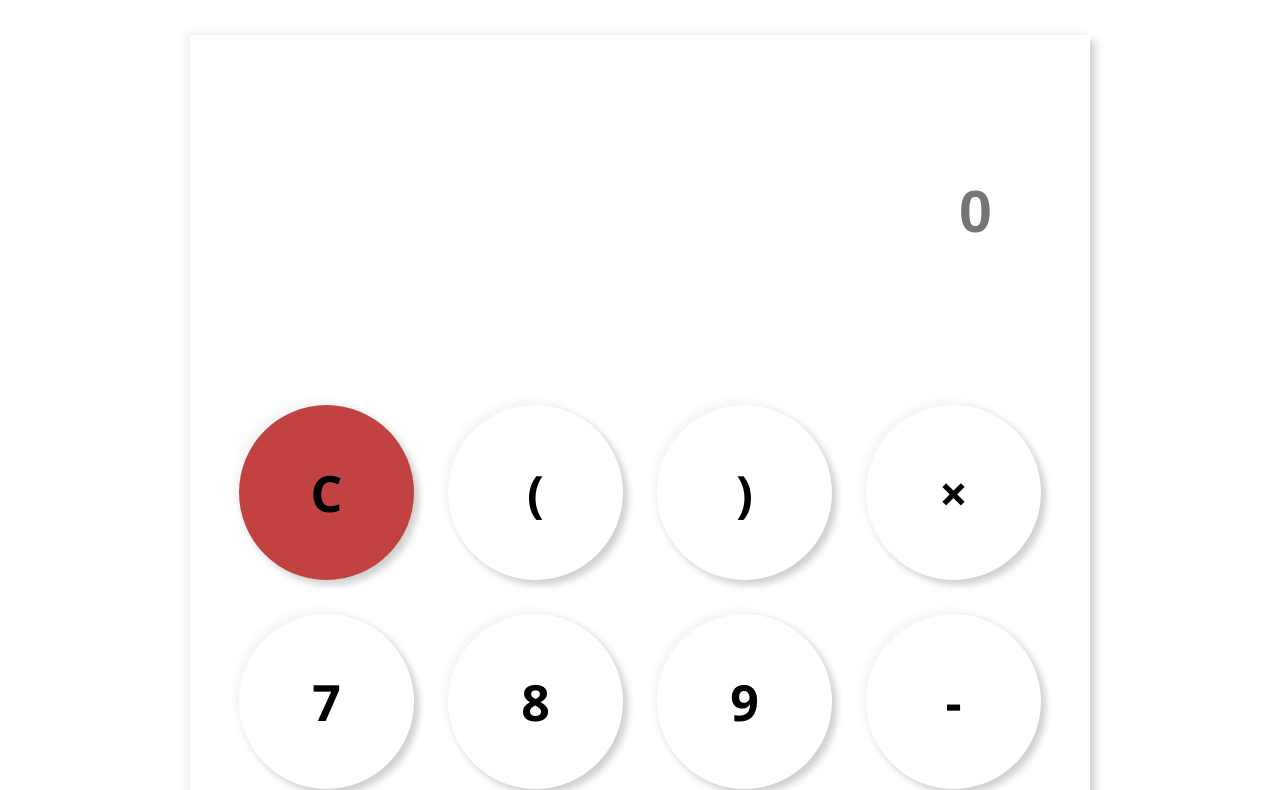
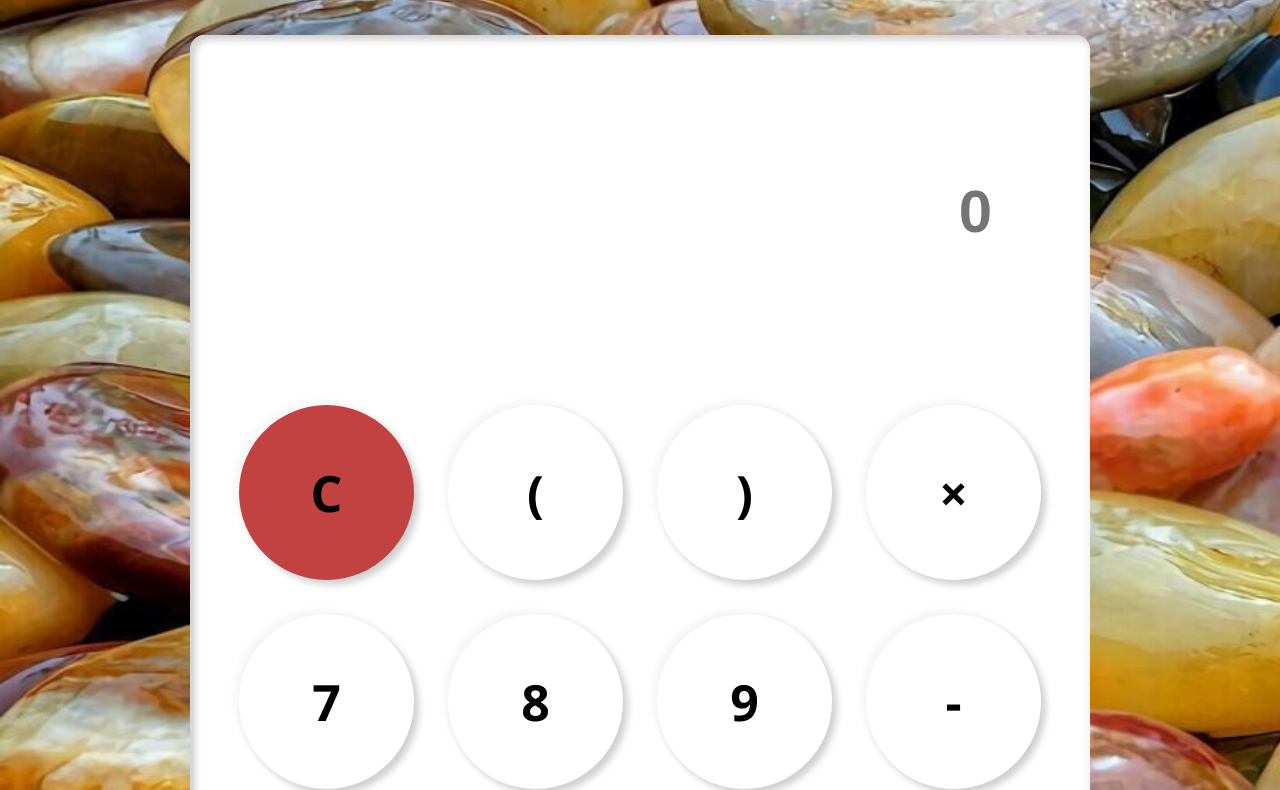
Before and after one commit to override-bot/miniCalc, a plain HTML site: page index.html in a window 1280 px wide. Shown: the part 73-863 px from the top of the page. Drawn offline with Linux system fonts and the light colour scheme.

Commit message:
few changes

```diff
--- a/index.css
+++ b/index.css
@@ -1,3 +1,8 @@
+body {
+    background-image: url(IMG_6166.jpg);
+    background-size: 100% 100%;
+}
+
 .main {
     background-color: white;
     height: 1600px;
@@ -6,6 +11,8 @@
     font-family: 'Segoe UI', Tahoma, Geneva, Verdana, sans-serif;
     margin-top: 50px;
     box-shadow: .4vw .4vw .6vw #d0d0d0, -.4vw -.4vw .6vw #f6f6f6;
+    border-radius: 15px;
+    box-shadow: inset .4vw .4vw .6vw #d0d0d0, inset -.4vw -.4vw .6vw #f6f6f6;
 }
 
 .textview {
--- a/index.js
+++ b/index.js
@@ -26,7 +26,7 @@ function equal() {
 
     if (exp) {
         try { a.value = eval(exp); } catch (e) {
-            alert("Syntax Error!");
+            console.log("Syntax Error!");
             document.form.textview.value = 'Syntax Error!';
             none();
         }
@@ -37,13 +37,13 @@ function equal() {
     if (a.value == 'Infinity') {
         document.form.textview.value = "Can't divide by Zero!";
 
-        alert('Can\'t divide by Zero!')
+        console.log('Can\'t divide by Zero!')
         none();
     }
 }
 
 function none() {
-    alert('Press the Clear button!');
+    console.log('Press the Clear button!');
 }
 
 function clean() {
```
Also changed, not shown: IMG_6166.JPG (added).
